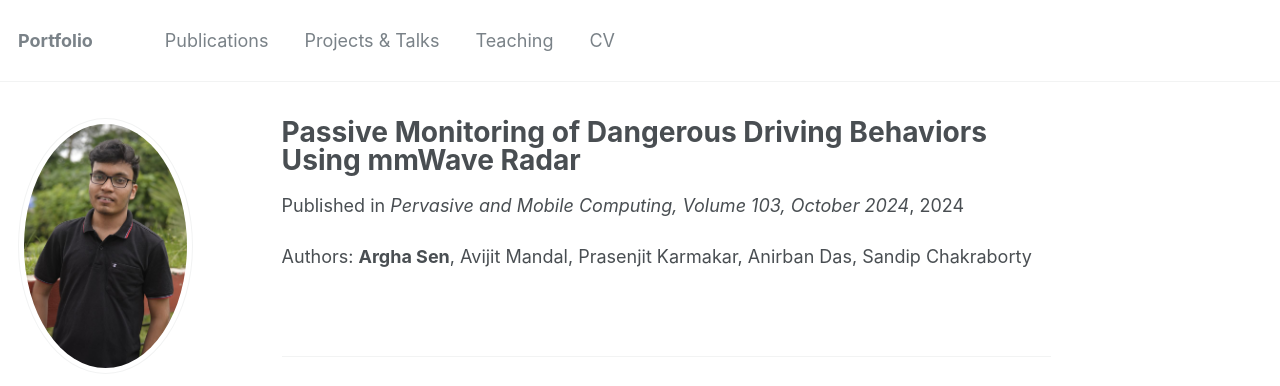
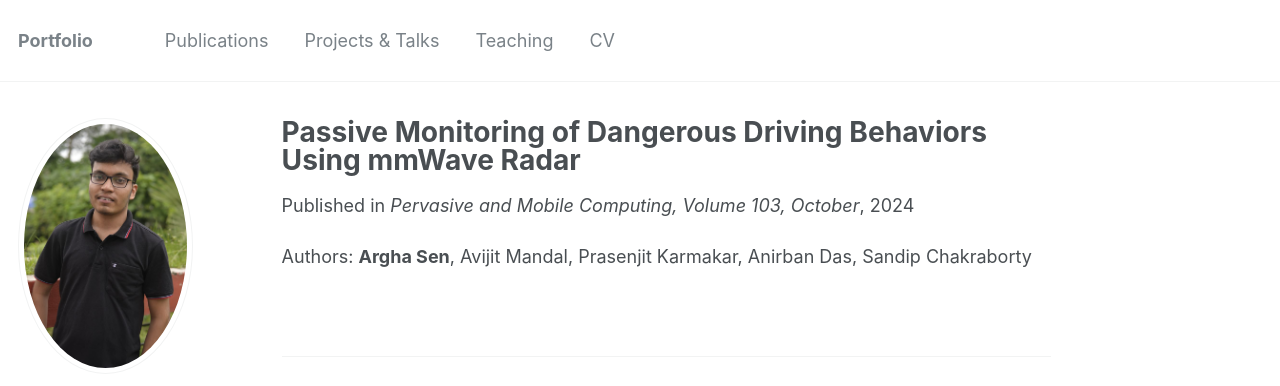
Before and after one commit to arghasen10/arghasen10.github.io, a Jekyll site: the page built from _publications/pub-15.md, in a window 1280 px wide. Shown: the top 386 px of the page. Built offline with Jekyll 4.4.1, drawn with Linux system fonts in a browser that asks for light colours; some web fonts are replaced.

Commit message:
cv added

```diff
--- a/_data/navigation.yml
+++ b/_data/navigation.yml
@@ -16,7 +16,7 @@
   #   url: /year-archive/
 
   - title: "CV"
-    url: /cv/
+    url: /files/cv_4.pdf
 
   # - title: "Guide"
   #   url: /markdown/
--- a/_publications/pub-15.md
+++ b/_publications/pub-15.md
@@ -4,7 +4,7 @@
 permalink: /publication/pep-15
 type: publications
 date: 2024-06-11
-venue: 'Pervasive and Mobile Computing, Volume 103, October 2024'
+venue: 'Pervasive and Mobile Computing, Volume 103, October'
 ---
 
 Authors: <b>Argha Sen</b>, Avijit Mandal, Prasenjit Karmakar, Anirban Das, Sandip Chakraborty <br>
```
Also changed, not shown: _publications/pub-14.md (+1 -1 lines), 4 other files.
